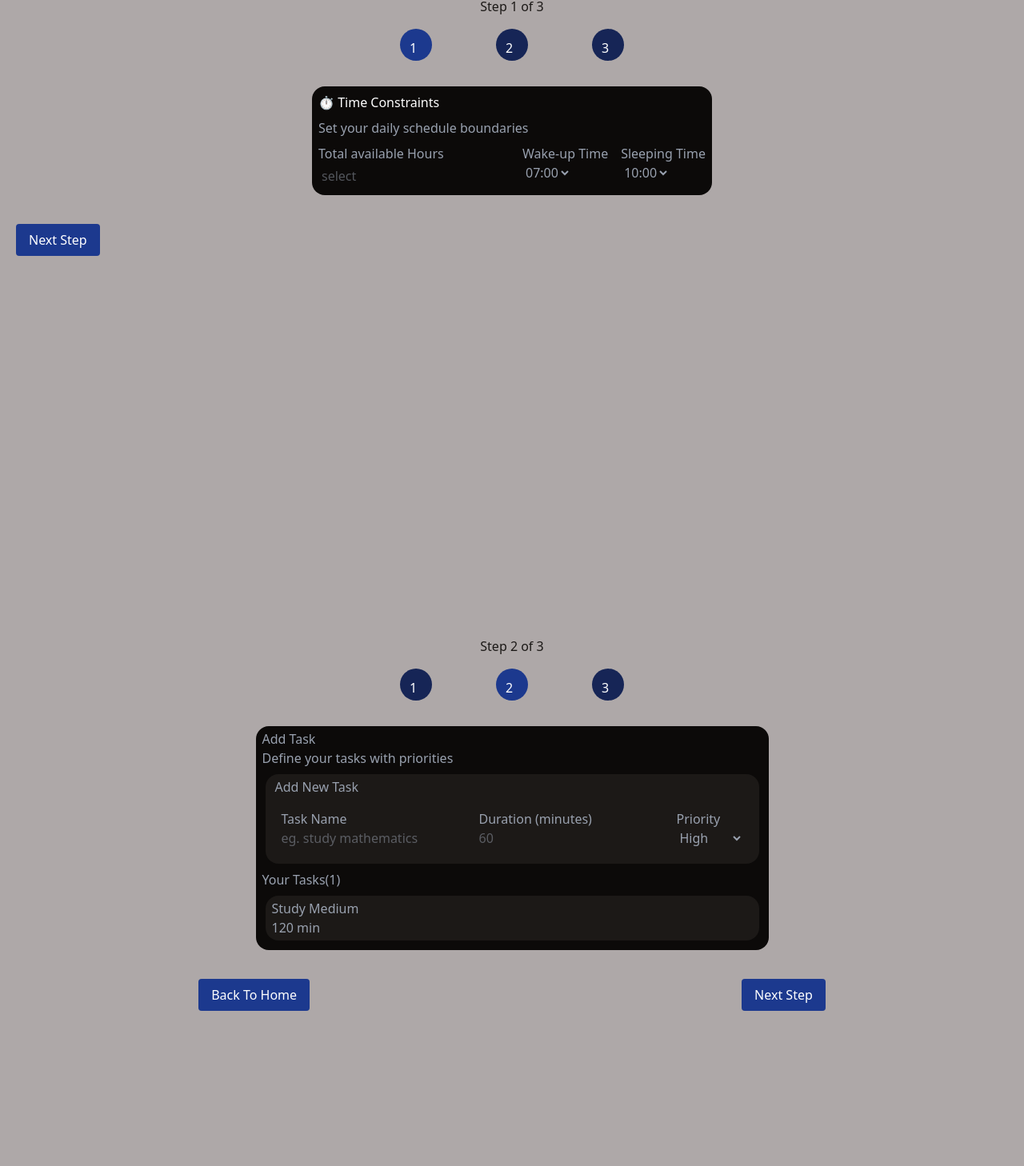
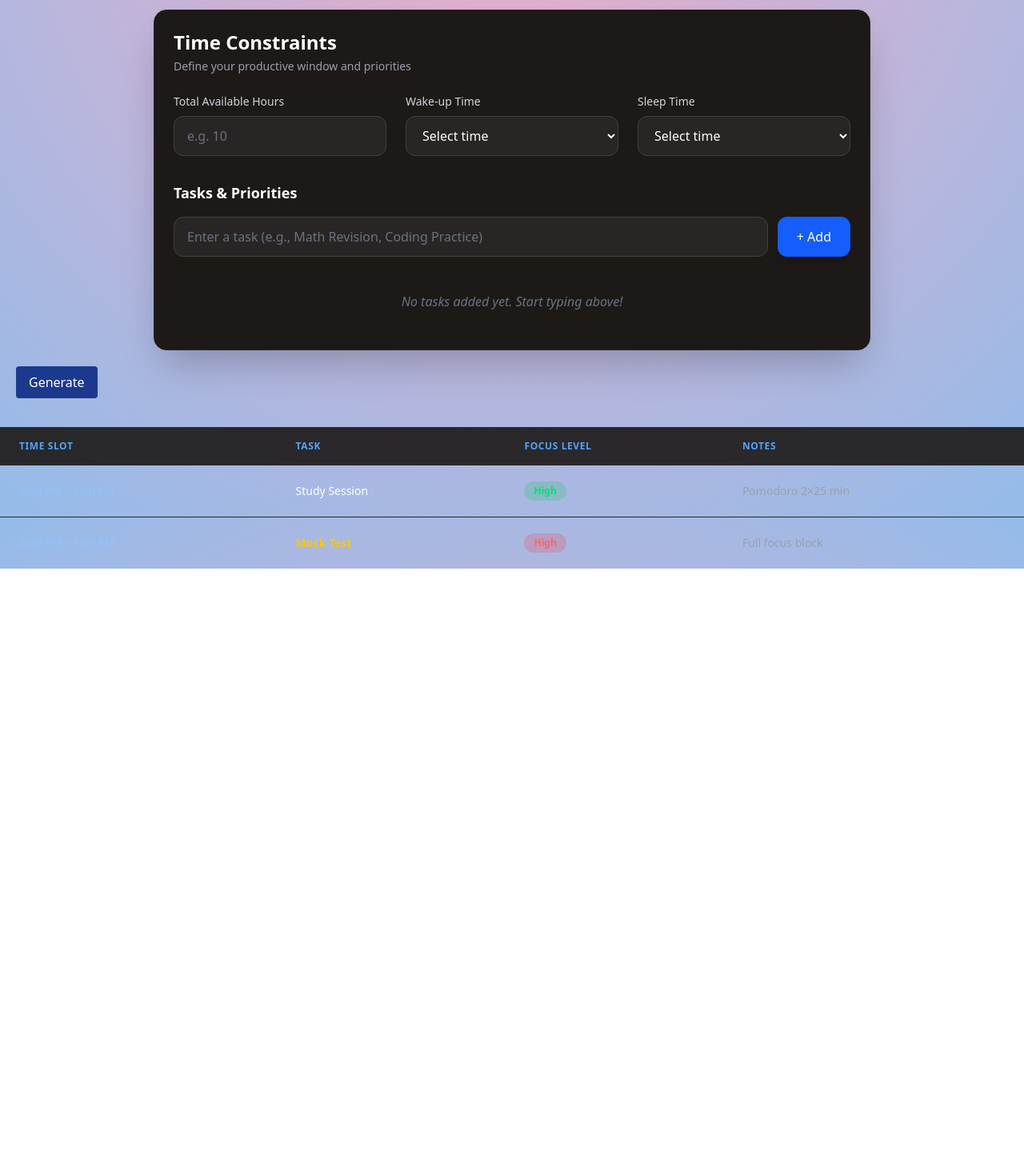
Before and after one commit to Vanicoding27/Study_Buddy, a React (Vite) app in the folder Schedule-project/: page / in a window 1280 px wide. Shown: the part 960-2418 px from the top of the page at 80% size. After the commit the page ends 1671 px from the top, so only its background shows below. Built offline with nearby package versions, Linux system fonts and the light colour scheme.

Commit message:
update11

```diff
--- a/Schedule-project/index.html
+++ b/Schedule-project/index.html
@@ -2,7 +2,7 @@
 <html lang="en">
   <head>
     <meta charset="UTF-8" />
-    <link rel="icon" type="image/svg+xml" href="/vite.svg" />
+    <link rel="icon" type="image/svg+xml" href="" />
     <meta name="viewport" content="width=device-width, initial-scale=1.0" />
     <title>Study_Buddy</title>
   </head>
--- a/Schedule-project/package.json
+++ b/Schedule-project/package.json
@@ -14,6 +14,7 @@
     "@tailwindcss/vite": "^4.1.12",
     "react": "^19.1.1",
     "react-dom": "^19.1.1",
+    "react-markdown": "^10.1.0",
     "tailwindcss": "^4.1.12"
   },
   "devDependencies": {
--- a/Schedule-project/src/AddTask.jsx
+++ /dev/null
@@ -1,38 +0,0 @@
-import React from 'react'
-
-function AddTask() {
-    return (
-        <div className='bg-stone-950 p-1 m-4 rounded-2xl text-gray-400'>
-            <h2 className='pl-1'>Add Task</h2>
-            <h2 className='pl-1'>Define your tasks with priorities</h2>
-            <div className='bg-stone-900 m-2 p-1 rounded-2xl'>
-                <h3 className='pl-2'>Add New Task</h3>
-                <div className='flex flex-row m-4 gap-4'>
-                    <div>
-                        <h3>Task Name</h3>
-                        <input placeholder='eg. study mathematics'></input>
-                    </div>
-                    <div>
-                        <h3>Duration (minutes) </h3>
-                        <input placeholder='60'></input>
-                    </div>
-                    <div>
-                        <h3>Priority</h3>
-                        <select name="select">
-                            <option >High</option>
-                            <option >Medium</option>
-                            <option >Low</option>
-                        </select>
-                    </div>
-                </div>
-            </div>
-            <h2 className='pl-1'>Your Tasks(1)</h2>
-            <div className='bg-stone-900 p-1 m-2 rounded-2xl pl-2'>
-                <h3>Study <span>Medium</span></h3><h4>120 min</h4>
-            </div>
-        </div>
-
-    )
-}
-
-export default AddTask;
--- a/Schedule-project/src/App.jsx
+++ b/Schedule-project/src/App.jsx
@@ -1,26 +1,27 @@
+
 import Card from './Card.jsx'
 import Button from './Button.jsx'
 import { useState } from 'react'
 import TimeConstraintsBox from './TimeConstraintsBox.jsx'
-import AddTask from './AddTask.jsx'
 import './index.css'
 import { URL } from './Constant.js'
 
 function App() {
   const [result, setResult] = useState("");
-  const payload ={
+  const payload = {
     "contents": [
       {
         "role": "user",
         "parts": [
           {
             "text":
-            "You are an expert productivity planner AI. Generate a data-driven and highly optimized daily schedule between 2 PM and 11 PM. Tasks to include is Study, Mock Test, Revision, Coding, and Assignment. Priority Task is Mock Test must be placed in focused hours 6 PM and 9 PM Include short, well-timed breaks for lunch at afternoon, dinner at night, and a short walk. Distribute other tasks logically before and after focus hours. Apply productivity techniques like time blocking, energy management, or Pomodoro principles to maximize focus and reduce fatigue.Output the schedule *only* in the form of a Markdown table with these exact columns: Time Slot , Task , Focus Level Low/Medium/High , Notes and note that output will be only the table no titles, no text, no explanation, no markdown headers before or after.Keep the table neat, complete, and balanced . since i want to reflect the output directly to my website and no unstructured raw data so enhance the way of providing the output so that i can directly use it in my website"
+              "You are an expert productivity planner AI. Generate a data-driven and highly optimized daily schedule between 2 PM and 11 PM. Tasks to include is Study, Mock Test, Revision, Coding, and Assignment. Priority Task is Mock Test must be placed in focused hours 6 PM and 9 PM Include short, well-timed breaks for lunch at afternoon, dinner at night, and a short walk. Distribute other tasks logically before and after focus hours. Apply productivity techniques like time blocking, energy management, or Pomodoro principles to maximize focus and reduce fatigue.Output the schedule *only* in the form of a Markdown table with these exact columns: Time Slot , Task , Focus Level Low/Medium/High , Notes and note that output will be only the table no titles, no text, no explanation, no markdown headers before or after.Keep the table neat, complete, and balanced . since i want to reflect the output directly to my website and no unstructured raw data so enhance the way of providing the output so that i can directly use it in my website.Keep the output neat, complete, and balanced, with each task separated by a blank line for easy parsing. Since I want to reflect the output directly to my website and access each task separately in my UI, provide the output as structured pieces without any raw unstructured data."
           }
         ]
       }
     ]
   }
+
 
 
 
@@ -33,14 +34,14 @@ function App() {
     setResult(response.candidates[0].content.parts[0].text)
   }
 
-
+  console.log(result)
 
 
 
   return (
     <>
       {/* Page-1 */}
-      <div className='flex flex-col place-items-center justify-center h-[100vh] '>
+      <div className='flex flex-col place-items-center justify-center h-[100vh] bg-gradient-to-r from-violet-200 to-pink-200 '>
         <h1 className='flex p-5 font-semibold text-white text-3xl'>Schedule Generator</h1>
         <h3 className='flex font-medium text-stone-900'>Create optimized schedule with academic precision</h3>
         <h3 className='flex font-medium text-stone-900'>Input your tasks, constraints and priorities to generate</h3>
@@ -52,14 +53,11 @@ function App() {
         </div>
         <div className="p-6">
           {/* <input className="bg-amber-50 w-2xl h-5 " placeholder="type...." type='text' onChange={(event) => setResponseText(event.target.value)} /> */}
-          <Button placeholder="Generate" Click={handleClick} />
-          <p id="response" className="mt-4">{result}</p>
 
         </div>
       </div>
       {/* Page-2 */}
       <div className='h-[100vh]'>
-        <Button className="m-0" placeholder='Back To Home' />
         <div className='flex flex-col place-items-center justify-center'>
           <h1 className='flex p-5 font-semibold text-white text-3xl'>Schedule Setup</h1>
           <h3 className='flex font-medium text-stone-900'>Step 1 of 3</h3>
@@ -69,36 +67,46 @@ function App() {
             <span className='w-10 h-10 p-3 text-white bg-blue-950 rounded-4xl'>3</span></div>
           <TimeConstraintsBox />
         </div>
-        <Button placeholder='Next Step' />
-      </div>
-      {/* Page-3 */}
-      <div className='flex flex-col place-items-center justify-center h-[100vh]'>
-        <h3 className='flex font-medium text-stone-900'>Step 2 of 3</h3>
-        <div className='flex m-4 gap-20'>
-          <span className='w-10 h-10 p-3 text-white bg-blue-950 rounded-4xl'>1</span>
-          <span className='w-10 h-10 p-3 text-white bg-blue-900 rounded-4xl'>2</span>
-          <span className='w-10 h-10 p-3 text-white bg-blue-950 rounded-4xl'>3</span></div>
-        <AddTask />
-        <div className='flex flex-row gap-[500px]'>
-          <Button placeholder='Back To Home' />
-          <Button placeholder='Next Step' />
-        </div>
-      </div>
-      {/* Page-4 */}
-      <div className='h-[100vh]'>
-        <Button placeholder='Back To Home' />
-        <div className='flex flex-row gap-[100px]'>
-          <div className='text-white pl-2 text-xl'>
-            <h2 className='flex font-medium'>Generated Schedule </h2>
-            <h4 className='flex font-medium'>Optimized schedule based on your priorities and time constraints</h4>
-          </div>
-          <div>
-            <Button placeholder='Edit Task' />
-            <Button placeholder='Export PDF' />
-          </div>
-        </div>
+        <Button placeholder="Generate" Click={handleClick} />
+        <p id="response" className="mt-4">{result}</p>
+        <div className="overflow-x-auto">
+          <table className="w-full text-sm text-left text-gray-300">
+            {/* Header */}
+            <thead className="text-xs uppercase bg-stone-900/90 text-blue-400">
+              <tr>
+                <th className="px-6 py-4 font-semibold tracking-wider">Time Slot</th>
+                <th className="px-6 py-4 font-semibold tracking-wider">Task</th>
+                <th className="px-6 py-4 font-semibold tracking-wider">Focus Level</th>
+                <th className="px-6 py-4 font-semibold tracking-wider">Notes</th>
+              </tr>
+            </thead>
 
-        <div id='response' className='flex flex-col text-white bg-stone-950 h-[40vh] m-4 rounded-2xl place-items-center justify-center'>
+            {/* Body – this part stays dynamic (example rows) */}
+            <tbody className="divide-y divide-stone-800">
+              <tr className="hover:bg-stone-900/60 transition-all duration-200">
+                <td className="px-6 py-5 font-medium text-blue-300 whitespace-nowrap">2:00 PM – 3:00 PM</td>
+                <td className="px-6 py-5 font-medium text-white">Study Session</td>
+                <td className="px-6 py-5">
+                  <span className="inline-block px-3 py-1 text-xs font-bold rounded-full bg-green-500/20 text-green-400">
+                    High
+                  </span>
+                </td>
+                <td className="px-6 py-5 text-gray-400">Pomodoro 2×25 min</td>
+              </tr>
+
+              <tr className="hover:bg-stone-900/60 transition-all duration-200">
+                <td className="px-6 py-5 font-medium text-blue-300 whitespace-nowrap">6:00 PM – 9:00 PM</td>
+                <td className="px-6 py-5 font-bold text-yellow-400">Mock Test</td>
+                <td className="px-6 py-5">
+                  <span className="inline-block px-3 py-1 text-xs font-bold rounded-full bg-red-500/20 text-red-400">
+                    High
+                  </span>
+                </td>
+                <td className="px-6 py-5 text-gray-400">Full focus block</td>
+              </tr>
+            </tbody>
+          </table>
+
 
         </div>
       </div>
--- a/Schedule-project/src/ProductiveSchedule.jsx
+++ /dev/null
@@ -1,6 +0,0 @@
-import React from "react";
-import { result } from './App.jsx';
-function ProductiveSchedule({result}) {
-    {result}
-};
-export default ProductiveSchedule;
--- a/Schedule-project/src/TimeConstraintsBox.jsx
+++ b/Schedule-project/src/TimeConstraintsBox.jsx
@@ -1,33 +1,137 @@
-import React from 'react'
+import React, { useState } from 'react';
 
 function TimeConstraintsBox() {
+  const [totalHours, setTotalHours] = useState('');
+  const [wakeUpTime, setWakeUpTime] = useState('');
+  const [sleepTime, setSleepTime] = useState('');
+  const [taskInput, setTaskInput] = useState('');
+  const [tasks, setTasks] = useState([]);
+
+  const handleAddTask = () => {
+    if (taskInput.trim()) {
+      setTasks([...tasks, taskInput.trim()]);
+      setTaskInput('');
+    }
+  };
+
+  const removeTask = (indexToRemove) => {
+    setTasks(tasks.filter((_, i) => i !== indexToRemove));
+  };
+
   return (
-        <div className='m-4 p-1 rounded-2xl bg-stone-950'>
-            <h2 className='p-1 text-white'>⏱️ Time Constraints</h2>
-            <h3 className='p-1 text-gray-400'>Set your daily schedule boundaries</h3>
-            <div className='flex flex-row gap-4 p-1 text-gray-400'>
-                <div className=''>
-                    <h3>Total available Hours</h3>
-                    <input placeholder='select'className='p-1' ></input>
+    <div className="w-full max-w-4xl mx-auto p-6 bg-stone-900 rounded-2xl shadow-2xl border border-stone-800">
+      {/* Header */}
+      <div className="mb-6">
+        <h2 className="text-2xl font-bold text-white flex items-center gap-3">
+          Time Constraints
+        </h2>
+        <p className="text-gray-400 text-sm mt-1">
+          Define your productive window and priorities
+        </p>
       </div>
+
+      {/* Time Settings Grid */}
+      <div className="grid grid-cols-1 md:grid-cols-3 gap-6 mb-8">
+        {/* Total Available Hours */}
         <div>
-                    <h3>Wake-up Time</h3>
-                    <select name="select">
-                        <option value="07:00">07:00</option>
-                        <option value="08:00">08:00</option>
+          <label className="block text-sm font-medium text-gray-300 mb-2">
+            Total Available Hours
+          </label>
+          <input
+            type="number"
+            min="1"
+            max="16"
+            placeholder="e.g. 10"
+            value={totalHours}
+            onChange={(e) => setTotalHours(e.target.value)}
+            className="w-full px-4 py-3 bg-stone-800 border border-stone-700 rounded-xl text-white placeholder-gray-500 focus:outline-none focus:border-blue-500 focus:ring-2 focus:ring-blue-500/20 transition"
+          />
+        </div>
+
+        {/* Wake-up Time */}
+        <div>
+          <label className="block text-sm font-medium text-gray-300 mb-2">
+            Wake-up Time
+          </label>
+          <select
+            value={wakeUpTime}
+            onChange={(e) => setWakeUpTime(e.target.value)}
+            className="w-full px-4 py-3 bg-stone-800 border border-stone-700 rounded-xl text-white focus:outline-none focus:border-blue-500 focus:ring-2 focus:ring-blue-500/20 transition"
+          >
+            <option value="">Select time</option>
+            {['05:00', '06:00', '07:00', '08:00', '09:00', '10:00'].map(time => (
+              <option key={time} value={time}>{time} AM</option>
+            ))}
           </select>
         </div>
+
+        {/* Sleeping Time */}
         <div>
-                    <h3>Sleeping Time</h3>
-                    <select name="select">
-                        <option value="10:00">10:00</option>
-                        <option value="11:00">11:00</option>
+          <label className="block text-sm font-medium text-gray-300 mb-2">
+            Sleep Time
+          </label>
+          <select
+            value={sleepTime}
+            onChange={(e) => setSleepTime(e.target.value)}
+            className="w-full px-4 py-3 bg-stone-800 border border-stone-700 rounded-xl text-white focus:outline-none focus:border-blue-500 focus:ring-2 focus:ring-blue-500/20 transition"
+          >
+            <option value="">Select time</option>
+            {['10:00 PM', '11:00 PM', '12:00 AM', '01:00 AM'].map(time => (
+              <option key={time} value={time}>{time}</option>
+            ))}
           </select>
         </div>
       </div>
+
+      {/* Add Tasks Section */}
+      <div className="mt-8">
+        <h3 className="text-lg font-semibold text-white mb-4 flex items-center gap-2">
+          Tasks & Priorities
+        </h3>
+
+        <div className="flex gap-3 mb-5">
+          <input
+            type="text"
+            value={taskInput}
+            onChange={(e) => setTaskInput(e.target.value)}
+            onKeyPress={(e) => e.key === 'Enter' && handleAddTask()}
+            placeholder="Enter a task (e.g., Math Revision, Coding Practice)"
+            className="flex-1 px-4 py-3 bg-stone-800 border border-stone-700 rounded-xl text-white placeholder-gray-500 focus:outline-none focus:border-blue-500 focus:ring-2 focus:ring-blue-500/20 transition"
+          />
+          <button
+            onClick={handleAddTask}
+            className="px-6 py-3 bg-blue-600 hover:bg-blue-700 text-white font-medium rounded-xl transition transform hover:scale-105 active:scale-95 shadow-lg"
+          >
+            + Add
+          </button>
         </div>
-    )
+
+        {/* Task List */}
+        <div className="space-y-2">
+          {tasks.length === 0 ? (
+            <p className="text-gray-500 text-center py-6 italic">
+              No tasks added yet. Start typing above!
+            </p>
+          ) : (
+            tasks.map((task, index) => (
+              <div
+                key={index}
+                className="flex items-center justify-between px-5 py-3 bg-stone-800/50 border border-stone-700 rounded-xl hover:bg-stone-800 transition"
+              >
+                <span className="text-white font-medium">{task}</span>
+                <button
+                  onClick={() => removeTask(index)}
+                  className="text-red-400 hover:text-red-300 text-sm font-medium"
+                >
+                  Remove
+                </button>
+              </div>
+            ))
+          )}
+        </div>
+      </div>
+    </div>
+  );
 }
 
-
-export default TimeConstraintsBox
+export default TimeConstraintsBox;
--- a/Schedule-project/src/index.css
+++ b/Schedule-project/src/index.css
@@ -2,6 +2,7 @@
 
 
 body{
-    background-color:rgb(174, 168, 168);
     box-sizing: border-box;
+    background: #EEAECA;
+    background: radial-gradient(circle, rgba(238, 174, 202, 1) 0%, rgba(148, 187, 233, 1) 100%);
 }
```
Also changed, not shown: 1 other file (tests, documents, lock files or other folders). Lines whose indentation alone changed are shown as unchanged.
